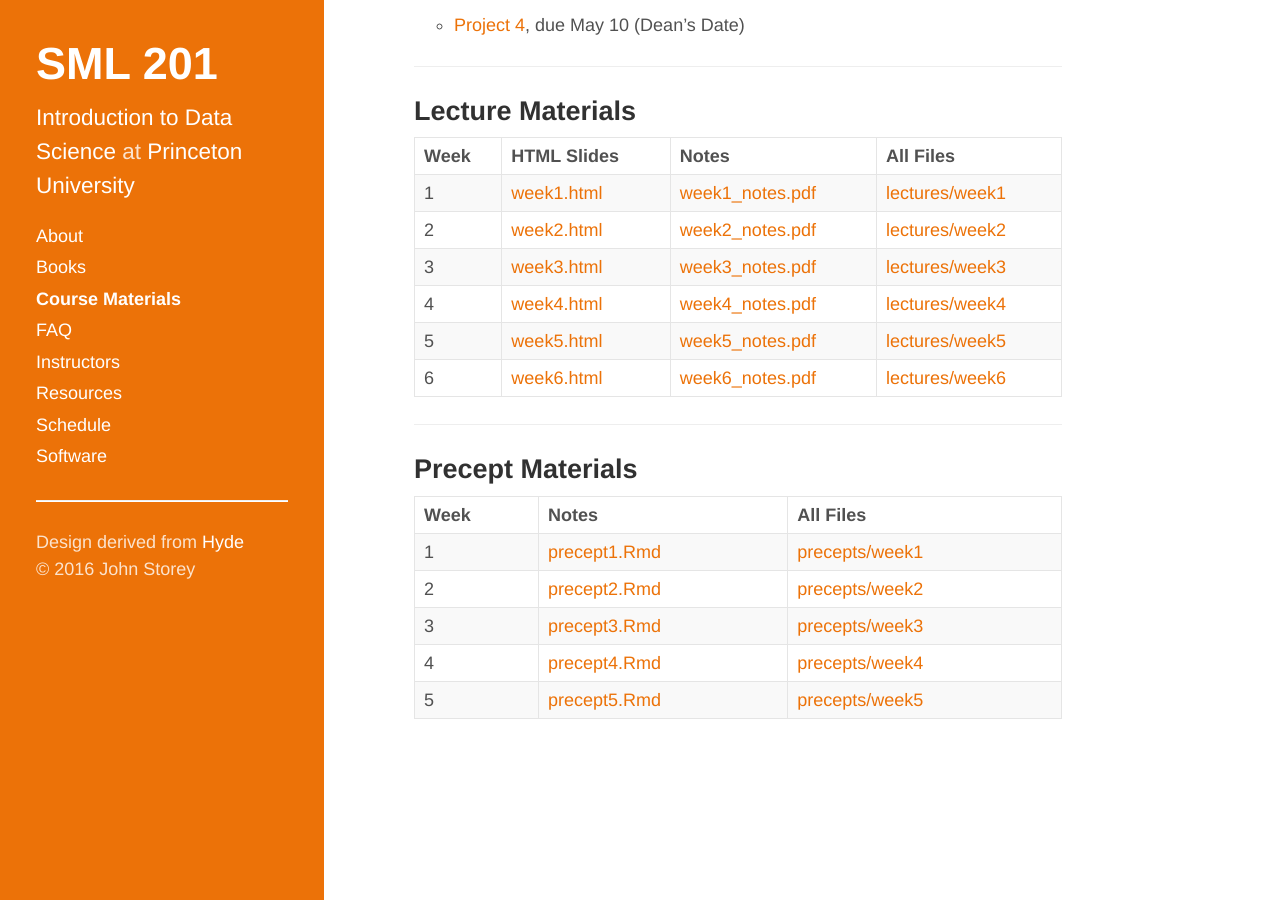
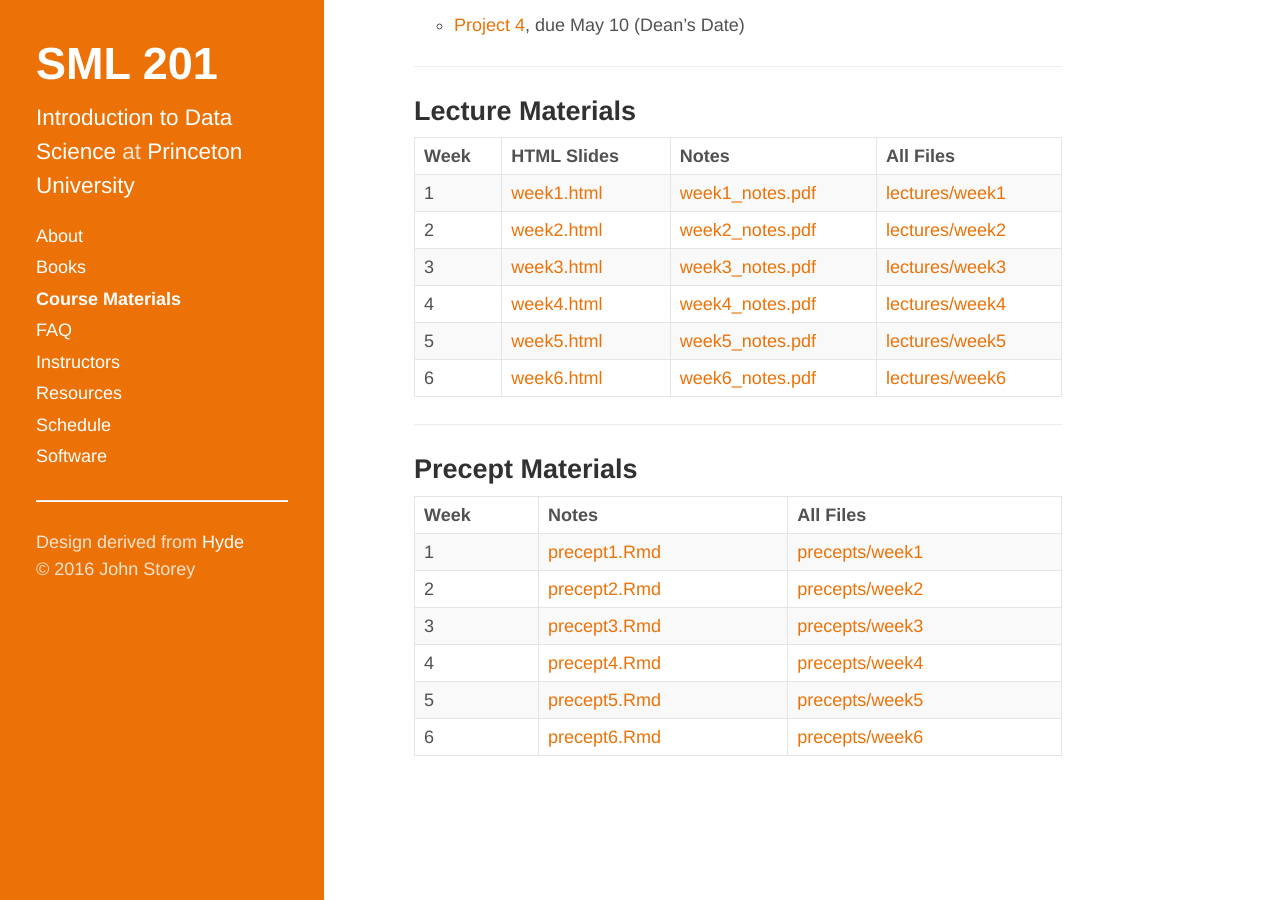
Before and after one commit to SML201/sml201.github.io, a Jekyll site: the page built from course_materials.md, in a window 1280 px wide and 900 px high, scrolled down 618 px. Built offline with Jekyll 4.4.1, drawn with Linux system fonts in a browser that asks for light colours.

Commit message:
Update course_materials.md

```diff
--- a/course_materials.md
+++ b/course_materials.md
@@ -54,3 +54,4 @@
 3 | [precept3.Rmd](https://raw.githubusercontent.com/SML201/precepts/master/week3/precept3.Rmd) | [precepts/week3](https://github.com/SML201/precepts/tree/master/week3)
 4 | [precept4.Rmd](https://raw.githubusercontent.com/SML201/precepts/master/week4/precept4.Rmd) | [precepts/week4](https://github.com/SML201/precepts/tree/master/week4)
 5 | [precept5.Rmd](https://raw.githubusercontent.com/SML201/precepts/master/week5/precept5.Rmd) | [precepts/week5](https://github.com/SML201/precepts/tree/master/week5)
+6 | [precept6.Rmd](https://raw.githubusercontent.com/SML201/precepts/master/week6/precept6.Rmd) | [precepts/week6](https://github.com/SML201/precepts/tree/master/week6)
```
